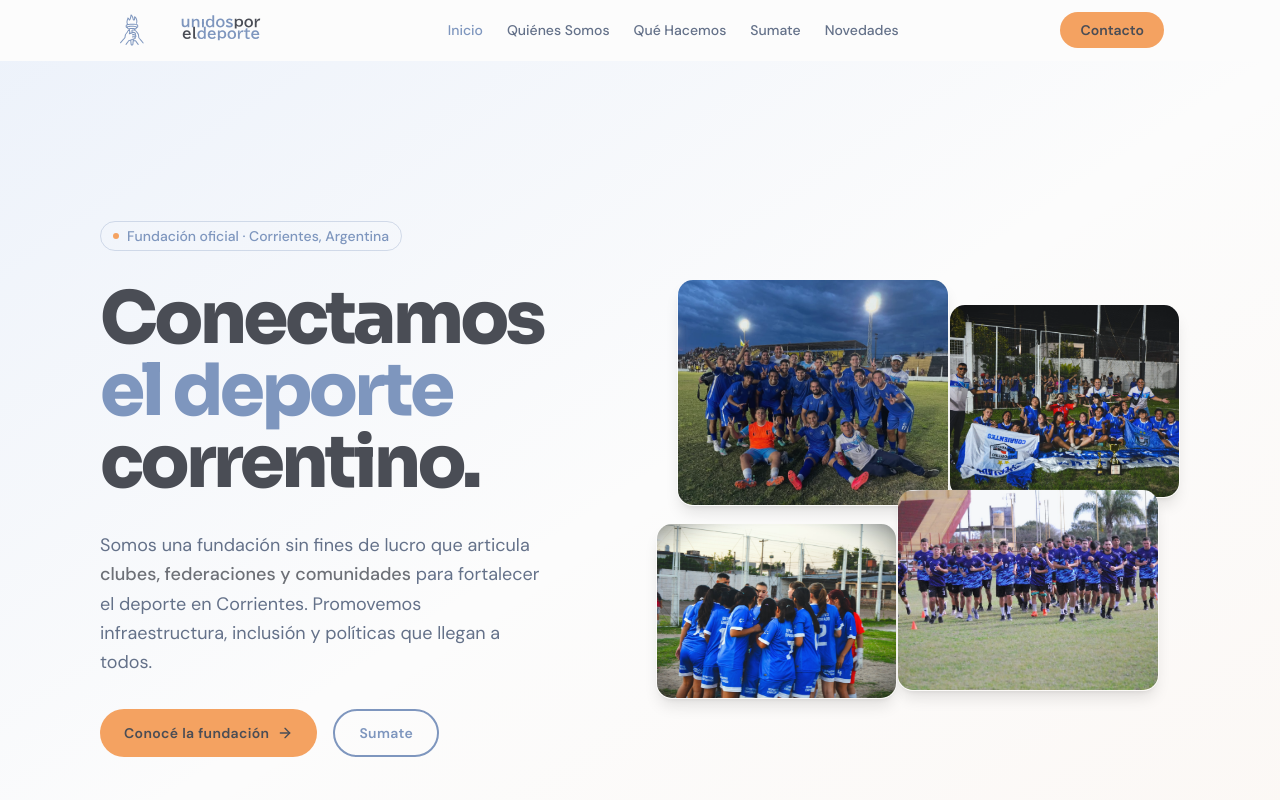
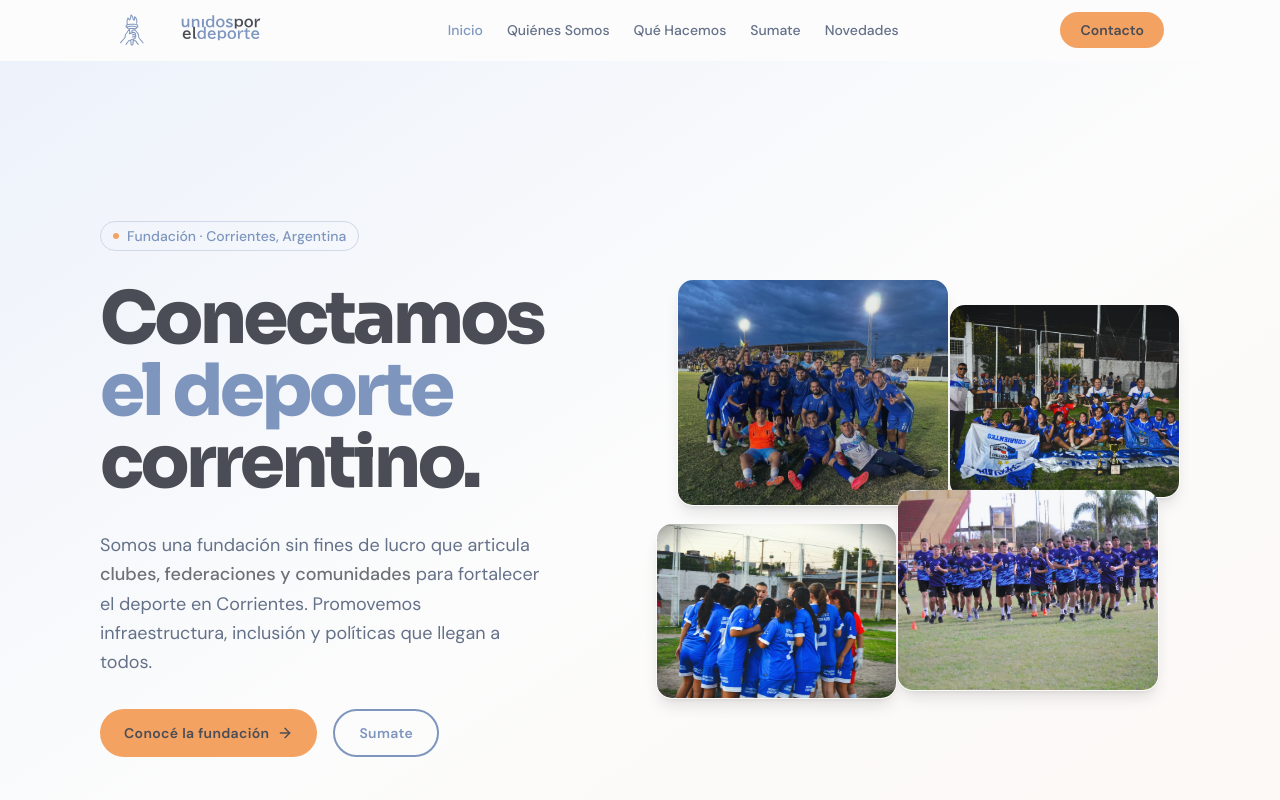
Before and after one commit to andrealopezpalomeque/unidosporeldeporte, a Nuxt app in the folder client/: page / in a window 1280 px wide. Shown: the top 800 px of the page. Built offline with nearby package versions, Linux system fonts and the light colour scheme; a web font is replaced by a local one.

Commit message:
copy change

```diff
--- a/client/components/HeroSection.vue
+++ b/client/components/HeroSection.vue
@@ -16,7 +16,7 @@
         <div class="reveal">
           <span class="inline-flex items-center gap-2 border border-blue/30 rounded-full px-3 py-1 text-sm font-body font-medium text-blue bg-blue/8 w-fit">
             <span class="w-1.5 h-1.5 rounded-full bg-accent flex-shrink-0" />
-            Fundación oficial · Corrientes, Argentina
+            Fundación · Corrientes, Argentina
           </span>
         </div>
 
```
Also changed, not shown: 2 other files (tests, documents, lock files or other folders).
